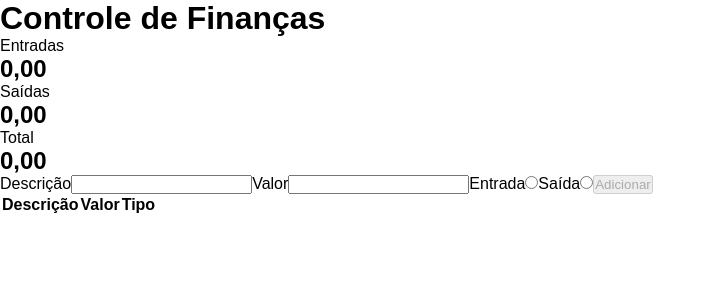
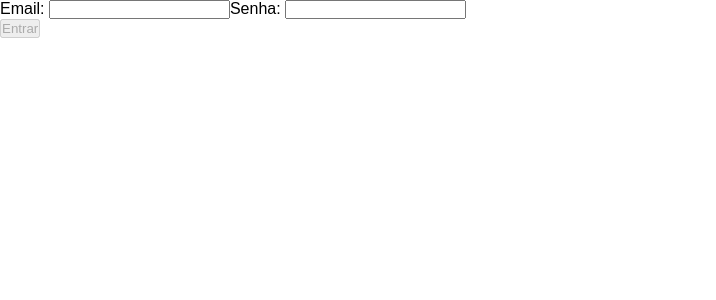
Before and after one commit to gabriel-d-sona/Controle-de-Financas, a React (Create React App) app: page / in a window 1280 px wide. Shown: the top 300 px of the page, without its empty margins (0-716 px from the left). Built offline with nearby package versions, Linux system fonts and the light colour scheme; the HTML template or start-up script is replaced by a standard one.

Commit message:
login feito

```diff
--- a/package.json
+++ b/package.json
@@ -8,6 +8,7 @@
     "@testing-library/user-event": "^13.5.0",
     "react": "^18.3.1",
     "react-dom": "^18.3.1",
+    "react-router-dom": "^6.23.1",
     "react-scripts": "5.0.1",
     "web-vitals": "^2.1.4"
   },
--- a/src/App.js
+++ b/src/App.js
@@ -1,9 +1,15 @@
-import Controle from "./pages/Controle";
+import React from "react";
+import { Route, Routes, BrowserRouter as Router} from 'react-router-dom';
+import Login from "./pages/Login";
+import Financas from "./pages/Financas";
 function App() {
   return (
-    <div className="App">
-      <Controle />
-    </div>
+    <Router>
+      <Routes>
+        <Route path="/" element={<Login />} />
+        <Route path="/financas" element={<Financas />} />
+      </Routes>
+    </Router>
   );
 }
 
--- /dev/null
+++ b/src/pages/Financas.js
@@ -0,0 +1,12 @@
+import React from "react";
+import Controle from "../componentes/Controle";
+
+class Financas extends React.Component {
+    render() {
+        return (
+            <Controle />
+        )
+    }
+}
+
+export default Financas;
--- /dev/null
+++ b/src/pages/Login.js
@@ -0,0 +1,75 @@
+import React from "react";
+import { Navigate } from "react-router-dom";
+
+class Login extends React.Component {
+    state = {
+        email: "",
+        senha: "",
+        btnDisable: true,
+        navigate: false
+    };
+
+    // Função para validar o formato do e-mail
+    emailValido = (email) => {
+        const emailRegex = /^\w+([.-]?\w+)@\w+([.-]?\w+)(.\w{2,3})+$/;
+        return emailRegex.test(email);
+    }
+
+   // Função para lidar com mudanças nos inputs
+    onInputChange = (event) => {
+        const { target } = event;
+        const { value, name } = target;
+        this.setState(
+            (prevState) => {
+                const newState = { ...prevState, [name]: value };
+                const isFormValid = this.emailValido(newState.email) && newState.senha.length > 5;
+                return { ...newState, btnDisable: !isFormValid };
+            }
+        );
+    };
+
+    // Função para lidar com o clique do botão
+    btn = () => {
+        this.setState({ navigate: true });
+    };
+
+    render () {
+        const { email, senha, btnDisable, navigate } = this.state;
+        if (navigate) {
+            return <Navigate to="/financas" />;
+        }
+        return (
+            <div>
+                <label htmlFor="email">Email: </label>
+                <input
+                    id="email-input"
+                    data-testid="login-email-input"
+                    type="text"
+                    name="email"
+                    value={email}
+                    onChange={this.onInputChange}
+                />
+                <label htmlFor="senha">Senha: </label>
+                <input
+                    id="senha-input"
+                    data-testid="login-senha-input"
+                    type="text"
+                    name="senha"
+                    value={senha}
+                    onChange={this.onInputChange}
+                />
+                <br />
+                <button
+                    id="btnLogin"
+                    data-testid="login-btn"
+                    disabled={btnDisable}
+                    onClick={this.btn}
+                >
+                    Entrar
+                </button>
+            </div>
+        );
+    }
+}
+
+export default Login;
```
Also changed, not shown: src/componentes/Controle.js (renamed from src/pages/Controle.js, +5 -5 lines), 1 other file (tests, documents, lock files or other folders).
